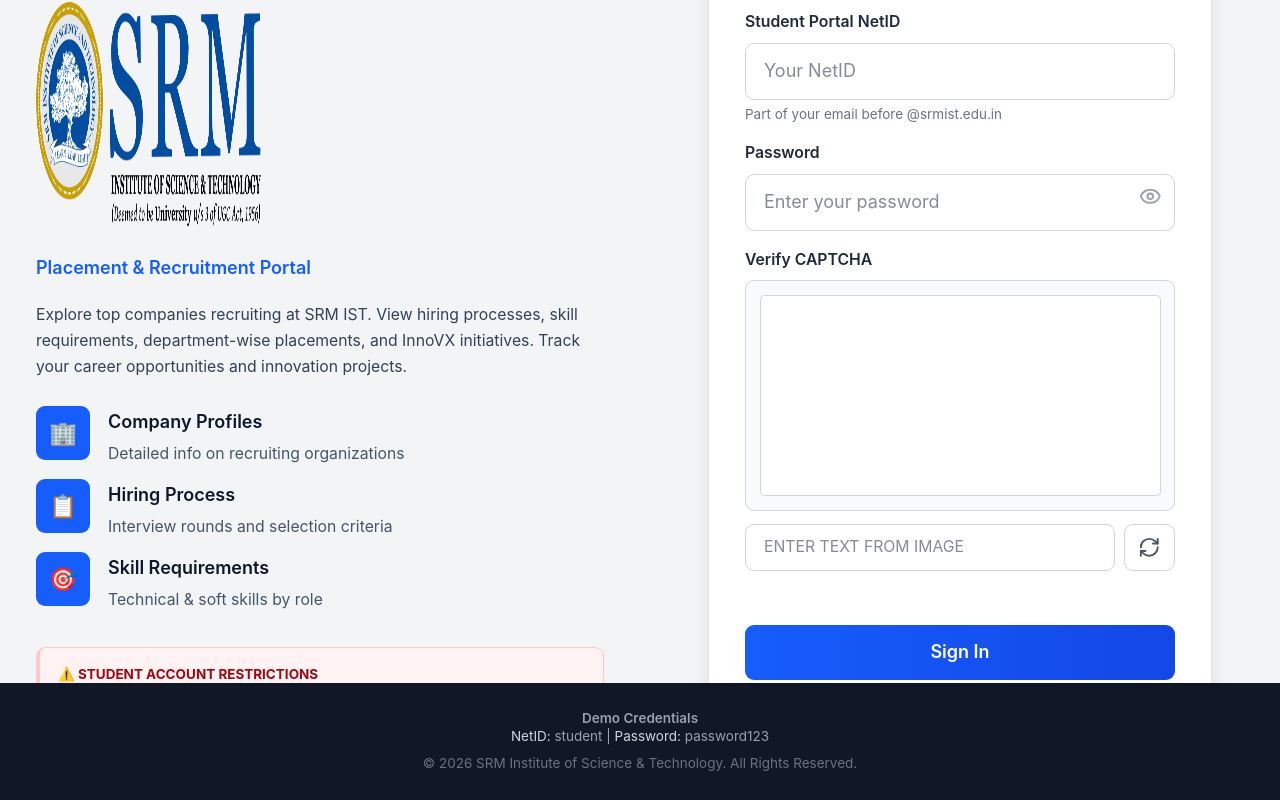
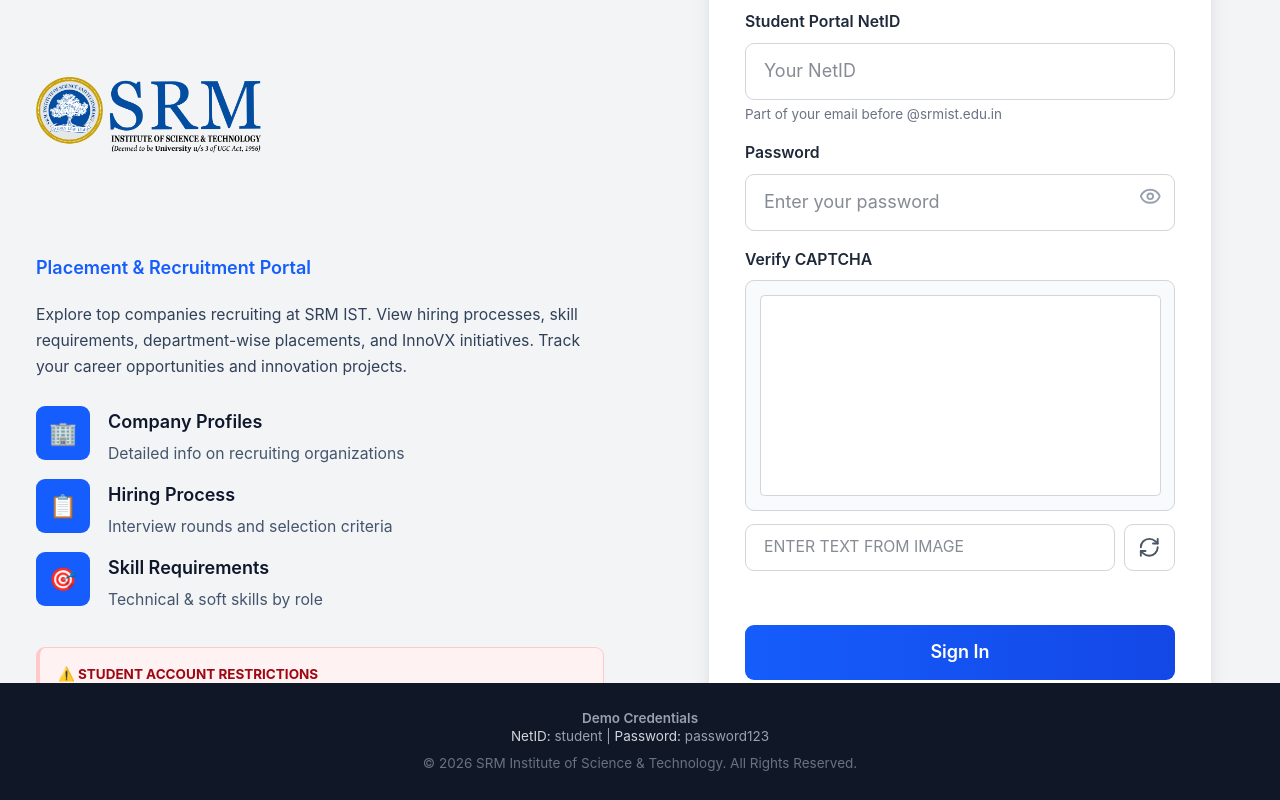
Before and after one commit to nanda050502/srm, a Next.js app: page /login in a window 1280 px wide. Built offline with nearby package versions, Linux system fonts and the light colour scheme.

Commit message:
Fix image stretching and remove NetID help box from login page

```diff
--- a/src/app/login/page.tsx
+++ b/src/app/login/page.tsx
@@ -194,7 +194,7 @@
                     alt="SRM Logo"
                     width={200}
                     height={200}
-                    className="w-50 h-50"
+                    className="w-50 h-50 object-contain"
                   />
                 </div>
                 <div className="w-full pt-56 px-8 pb-8">
@@ -245,13 +245,6 @@
                       <li>• Any unauthorized access attempts will be reported</li>
                     </ul>
                   </div>
-
-                  <div className="mt-4 p-4 bg-white rounded-lg border border-blue-200">
-                    <p className="text-xs text-gray-700">
-                      <strong>Login with NetID:</strong> Use your SRM email ID before @srmist.edu.in
-                    </p>
-                    <p className="text-xs text-gray-500 mt-2">e.g., if your email is john@srmist.edu.in, your NetID is <code className="bg-gray-100 px-2 py-1 rounded">john</code></p>
-                  </div>
                 </div>
               </div>
 
@@ -265,7 +258,7 @@
                         alt="SRM Logo"
                         width={160}
                         height={160}
-                        className="w-32 h-20"
+                        className="w-32 h-20 object-contain"
                       />
                     </div>
                     <h3 className="text-2xl sm:text-3xl font-bold text-gray-900">Sign In</h3>
```
